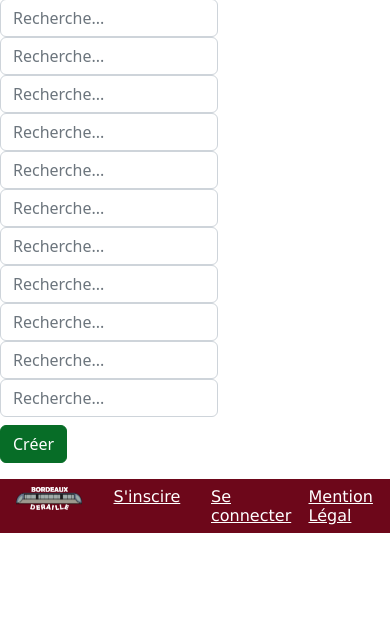
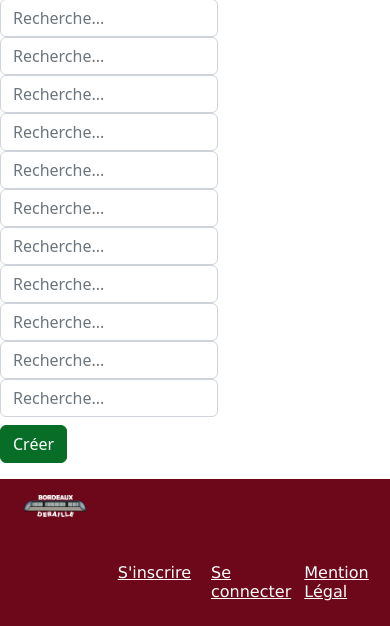
Before and after one commit to JuliieRdf/BA_G3, a PHP site: page /views/backend/articles/create.php in a window 390 px wide. Shown: the part 1133-1759 px from the top of the page. Before the commit the page ends 1666 px from the top, so only its background shows below. Run offline with PHP 8.4, Linux system fonts and the light colour scheme; a stand-in replaces the project's code that opens the database connection; some libraries are stand-ins or nearby versions.

Commit message:
Footeer style addapter

```diff
--- a/footer.php
+++ b/footer.php
@@ -1,29 +1,26 @@
-
 <footer>
-    <ul class="nav justify-content-center" style="background-color: #6D071A; ">
+    <ul class="nav justify-content-center" style="padding: 1vh; background-color: #6D071A;">
         <div class="col-3">
             <li class="nav-item">
-                <a class="nav-link active" aria-current="page" href="#"><img src="/source/images/Logo_blanc.png" alt="Logo Bordeaux d'éraille blanc" width="230px" height="auto"></a>
+                <a class="nav-link active" aria-current="page" href="#"><img src="/source/images/Logo_blanc.png" alt="Logo Bordeaux déraille blanc" width="230px" height="auto"></a>
             </li>
         </div>
         <div class="col-3">
             <li class="nav-item">
-                <a class="nav-link" href="#" style="color: #ffffff; text-decoration:underline;">S'inscire</a>
+                <a class="nav-link" href="#" style="padding-top: 3vh; color: #ffffff; text-decoration:underline;"><h3 class="typo-footer">S'inscrire</h3></a>
             </li>
         </div>
         <div class="col-3">
             <li class="nav-item">
-                <a class="nav-link" href="#" style="color: #ffffff; text-decoration:underline;">Se connecter</a>
+                <a class="nav-link" href="#" style="padding-top: 3vh; color: #ffffff; text-decoration:underline;"><h3 class="typo-footer">Se connecter</h3></a>
             </li>
         </div>
         <div class="col-3">
             <li class="nav-item">
-                <a class="nav-link" href="crearticle.php" style="color: #ffffff; text-decoration:underline;">Mention Légal</a>
+                <a class="nav-link" href="crearticle.php" style="padding-top: 3vh; color: #ffffff; text-decoration:underline;"><h3 class="typo-footer">Mention Légal</h3></a>
             </li>
         </div>
     </ul>
-
 </footer>
 
-
 </html>
--- a/source/css/footer.css
+++ b/source/css/footer.css
@@ -1,26 +1,28 @@
-footer a {
+
+.typo-footer {
 
     font-family: 'Verdana';
     font-style: normal;
     font-weight: 400;
     font-size: 26px;
     line-height: 32px;
+
 }
 
 @media(max-width:1024px) {
-        footer a{
+    .typo-footer {
 
         padding-top: 6vh;
         display: flex;
-            align-items:center;
-            justify-content:space-around;
+        align-items: center;
+        justify-content: space-around;
     }
 
     footer img {
         width: 100%;
     }
 
-        footer a {
+    .typo-footer {
         font-weight: 400;
         font-size: 16px;
         line-height: 19px;
```
Also changed, not shown: index.php (+16 -19 lines). Lines whose indentation alone changed are shown as unchanged.
